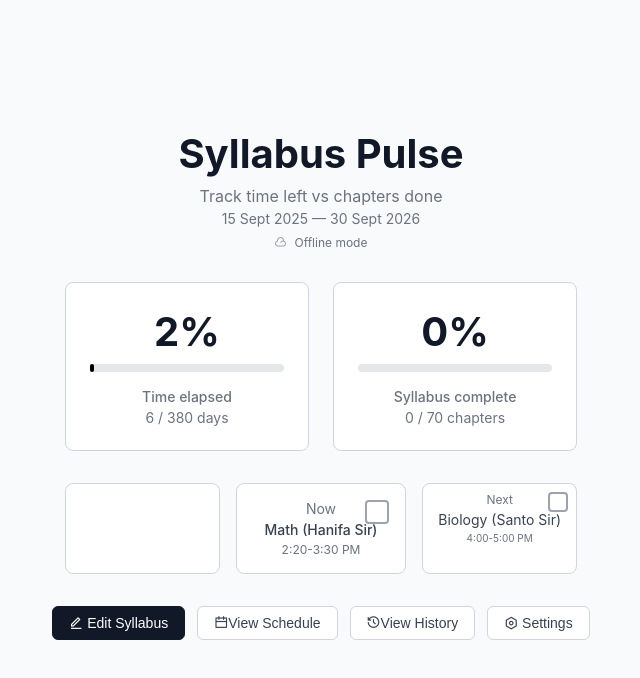
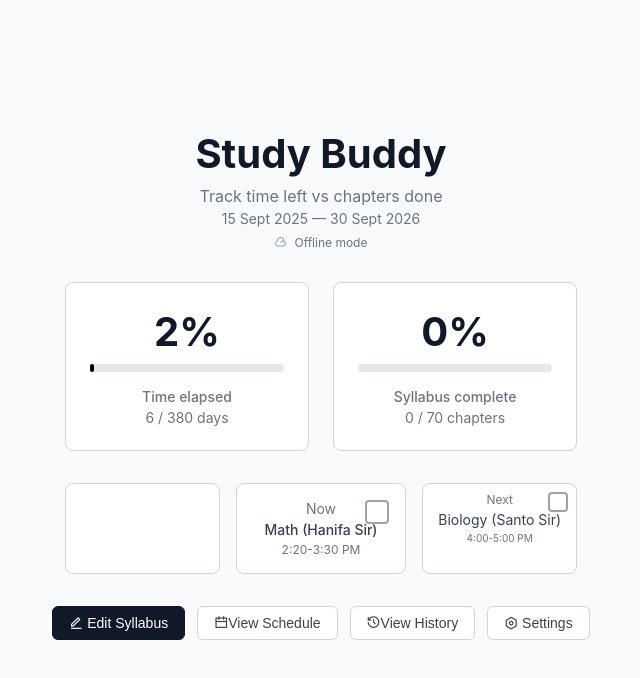
Before and after one commit to hello2himel/fogDesk, a plain HTML site: page index.html in a window 1280 px wide. Shown: the whole page, without its empty margins (319-959 px from the left). Drawn offline with nearby package versions, Linux system fonts and the light colour scheme.

Commit message:
renamed to studybuddy

```diff
--- a/index.html
+++ b/index.html
@@ -3,7 +3,7 @@
 <head>
     <meta charset="UTF-8">
     <meta name="viewport" content="width=device-width, initial-scale=1.0">
-    <title>Syllabus Pulse - HSC Study Tracker</title>
+    <title>Study Buddy - HSC Study Tracker</title>
     <link href="https://cdn.jsdelivr.net/npm/remixicon@4.3.0/fonts/remixicon.css" rel="stylesheet">
     <link rel="stylesheet" href="style/index.css">
 </head>
@@ -12,7 +12,7 @@
     <div id="mainContainer" class="container">
         <!-- Header -->
         <header class="header">
-            <h1>Syllabus Pulse</h1>
+            <h1>Study Buddy</h1>
             <p>Track time left vs chapters done</p>
             <p style="font-size: 0.875rem; color: #6b7280;" id="dateRange">15 Sep 2025 — 30 Sep 2026</p>
 
```
Also changed, not shown: settings.html (+1 -1 lines), setup.html (+2 -2 lines).
